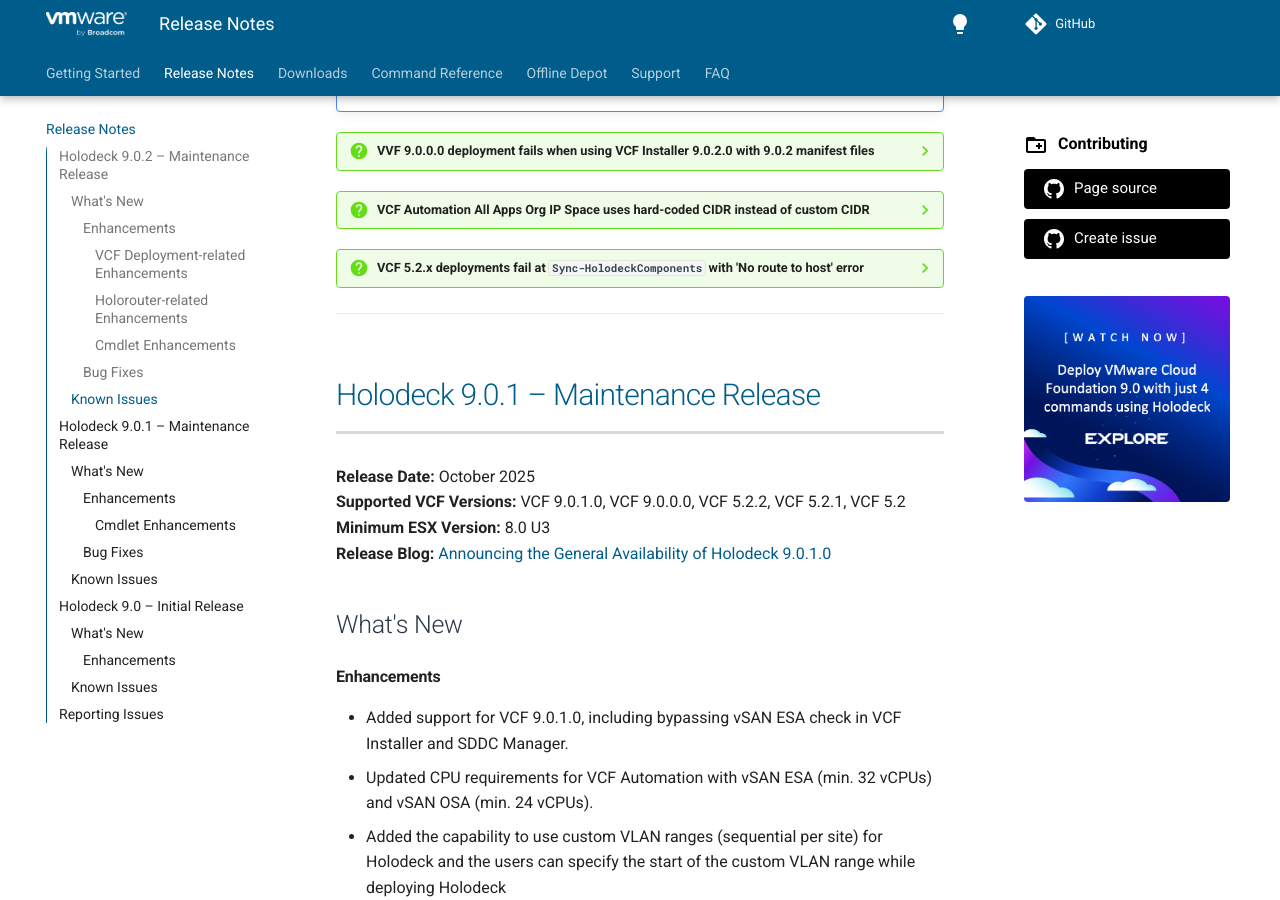
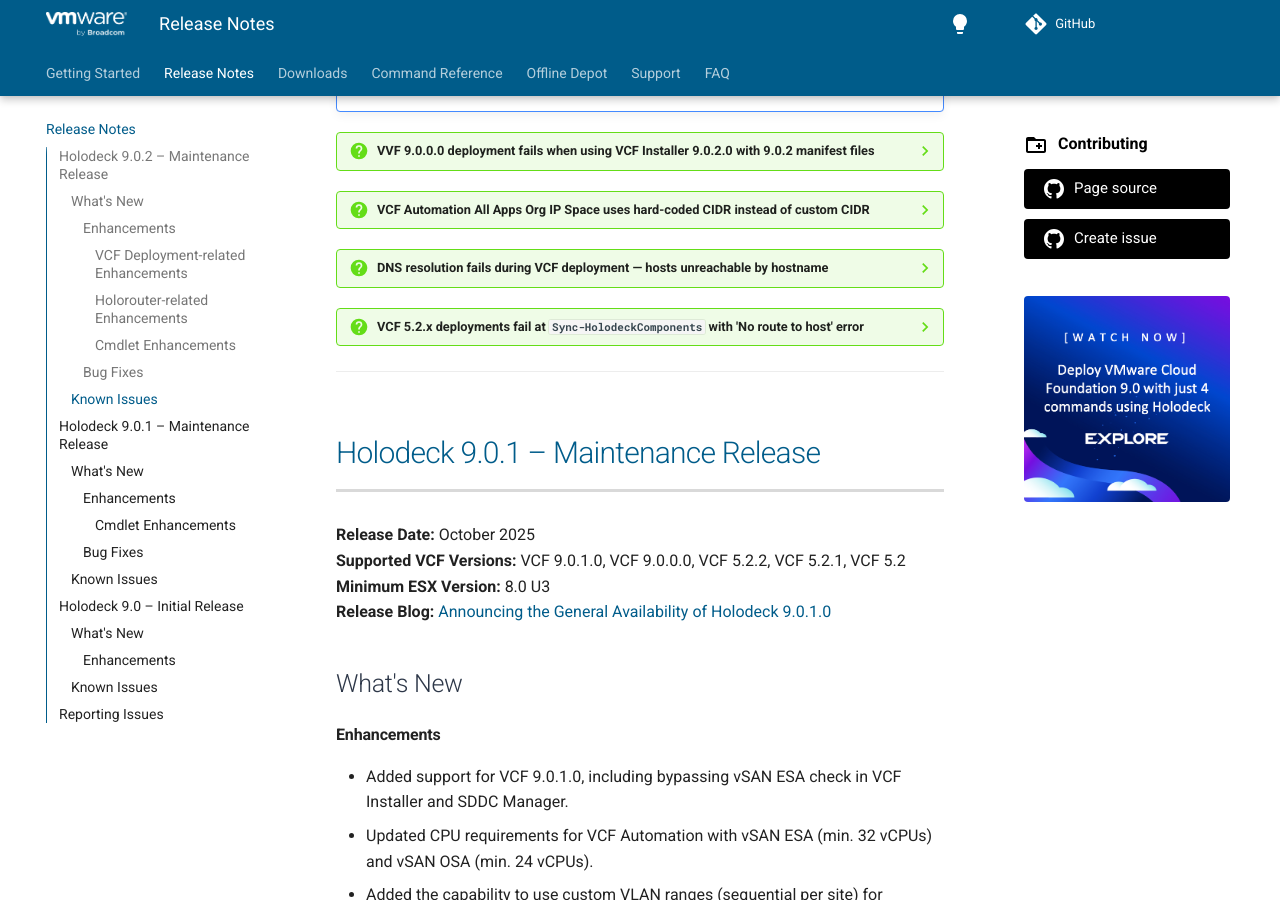
Before and after one commit to vmware/Holodeck, an MkDocs documentation site: the page built from docs/release_notes.md, in a window 1280 px wide and 900 px high, scrolled down 3620 px. Built offline with MkDocs 1.6.1 and Material for MkDocs 9.7.7, drawn with Linux system fonts in a browser that asks for light colours; comment, search, counter and statistics services are not loaded; some of the changed lines change nothing that is shown.

Commit message:
update 9.0.2 known issues with dns resolution failure due to DNS FQDN

````diff
--- a/docs/release_notes.md
+++ b/docs/release_notes.md
@@ -130,6 +130,35 @@
         ```
 
         Clear all contents, save and close, then run `Update-HoloDeckInstance` again.
+
+??? question "DNS resolution fails during VCF deployment — hosts unreachable by hostname"
+
+    During VCF deployment, the VCF Installer may fail to resolve nested ESX host FQDNs (e.g., `esx-01a.site-a.vcf.lab`), causing deployment failures. Hosts are reachable by IP address but `nslookup` returns **"connection refused"**.
+
+    One of the reasons this could occur is when an **FQDN** (e.g., `cloudflare-dns.com`) is provided as the upstream DNS server instead of an **IP address** during HoloRouter setup. Linux resolves the FQDN and stores it in the format `resolved_ip#dns_name` (e.g., `1.1.1.1#cloudflare-dns.com`). DNSMASQ interprets the `#` as a port separator, which results in an invalid configuration and causes the DNS service to fail.
+
+    **Workaround**
+
+    1. SSH into the HoloRouter and edit the DNSMASQ ConfigMap:
+
+        ```
+        vi /holodeck-runtime/dnsmasq/dnsmasq_configmap.yaml
+        ```
+
+    2. Find the `server=` line that contains a `#` with a DNS name (e.g., `server=1.1.1.1#cloudflare-dns.com`) and change it to use the IP address only (e.g., `server=1.1.1.1`).
+
+    3. Apply the updated configuration:
+
+        ```
+        kubectl apply -f /holodeck-runtime/dnsmasq/dnsmasq_configmap.yaml
+        kubectl delete -f /holodeck-runtime/dnsmasq/dnsmasq_deployment.yaml
+        kubectl apply -f /holodeck-runtime/dnsmasq/dnsmasq_deployment.yaml
+        ```
+
+    !!! note
+        To avoid this issue, provide an **IP address** (not an FQDN) as the upstream DNS server when setting up the HoloRouter.
+
+    Track this issue here: [Community Discussion](https://community.broadcom.com/vmware-cloud-foundation/discussion/fail-to-deploy-vcf-9020)
 
 ??? question "VCF 5.2.x deployments fail at `Sync-HolodeckComponents` with 'No route to host' error"
 
````
